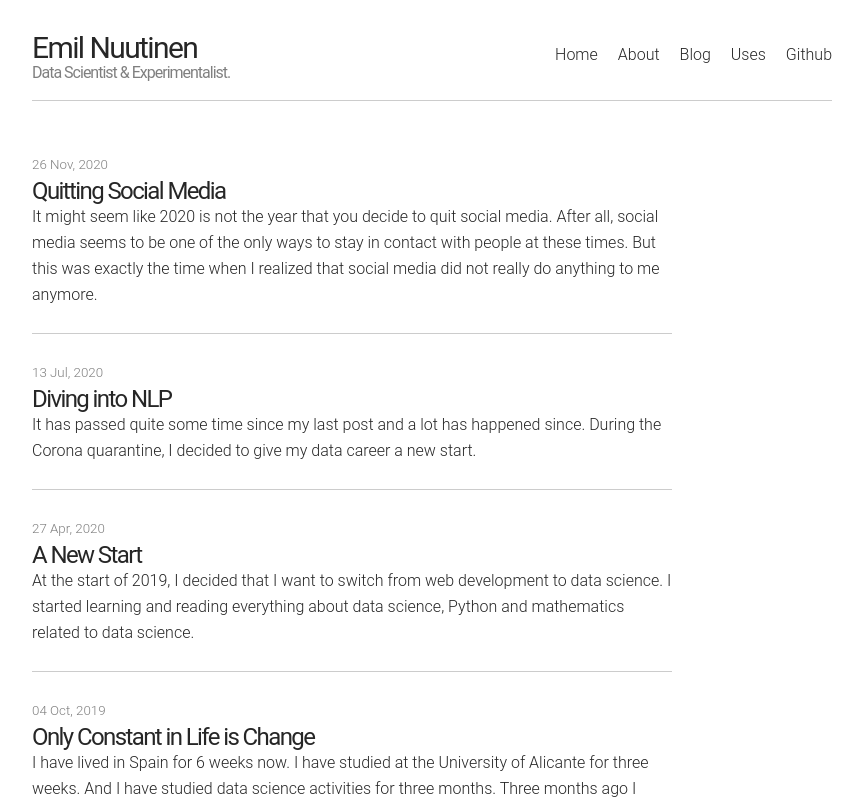
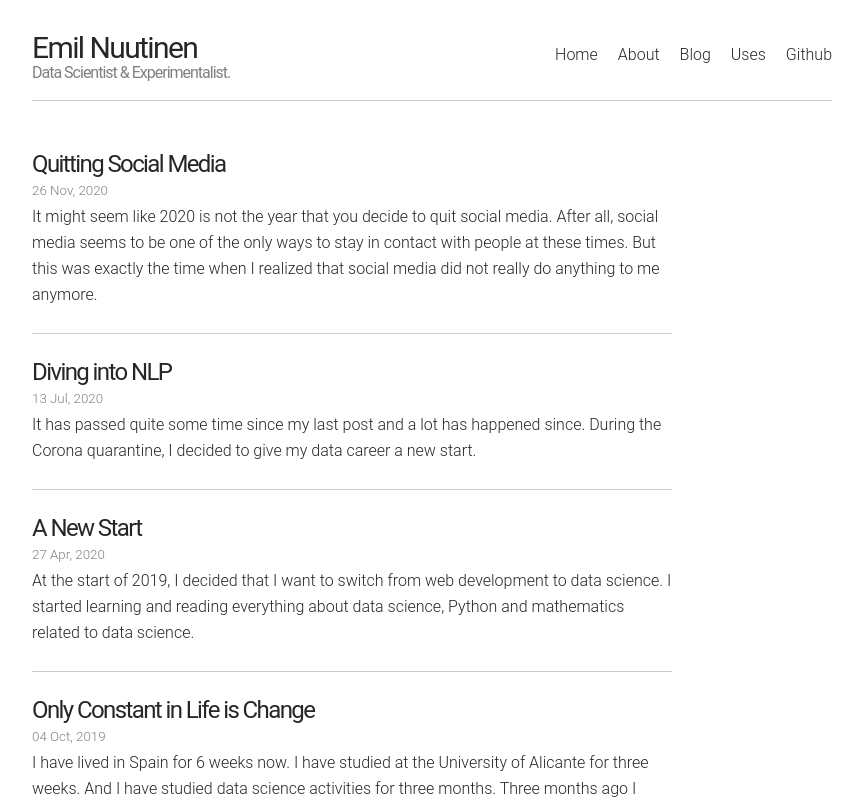
Before and after one commit to emilrwx/emilrwx_website, a Next.js app: page /blog in a window 1280 px wide. Shown: the top 800 px of the page, without its empty margins (208-1071 px from the left). Built offline with nearby package versions, Linux system fonts and the light colour scheme.

Commit message:
Change styling

```diff
--- a/pages/blog.js
+++ b/pages/blog.js
@@ -14,14 +14,14 @@ export default function Blog (props) {
         {props.posts.map(function (post, idx) {
           return (
             <div key={idx} className={styles.post}>
-              <small className={styles.date}>
-                {post.date}
-              </small>
               <h2 className={styles.blogHeader}>
                 <Link href={'/posts/' + post.slug}>
                   {post.title}
                 </Link>
               </h2>
+              <small className={styles.date}>
+                {post.date}
+              </small>
               <p className={styles.excerpt}>
                 {post.excerpt}
               </p>
```
